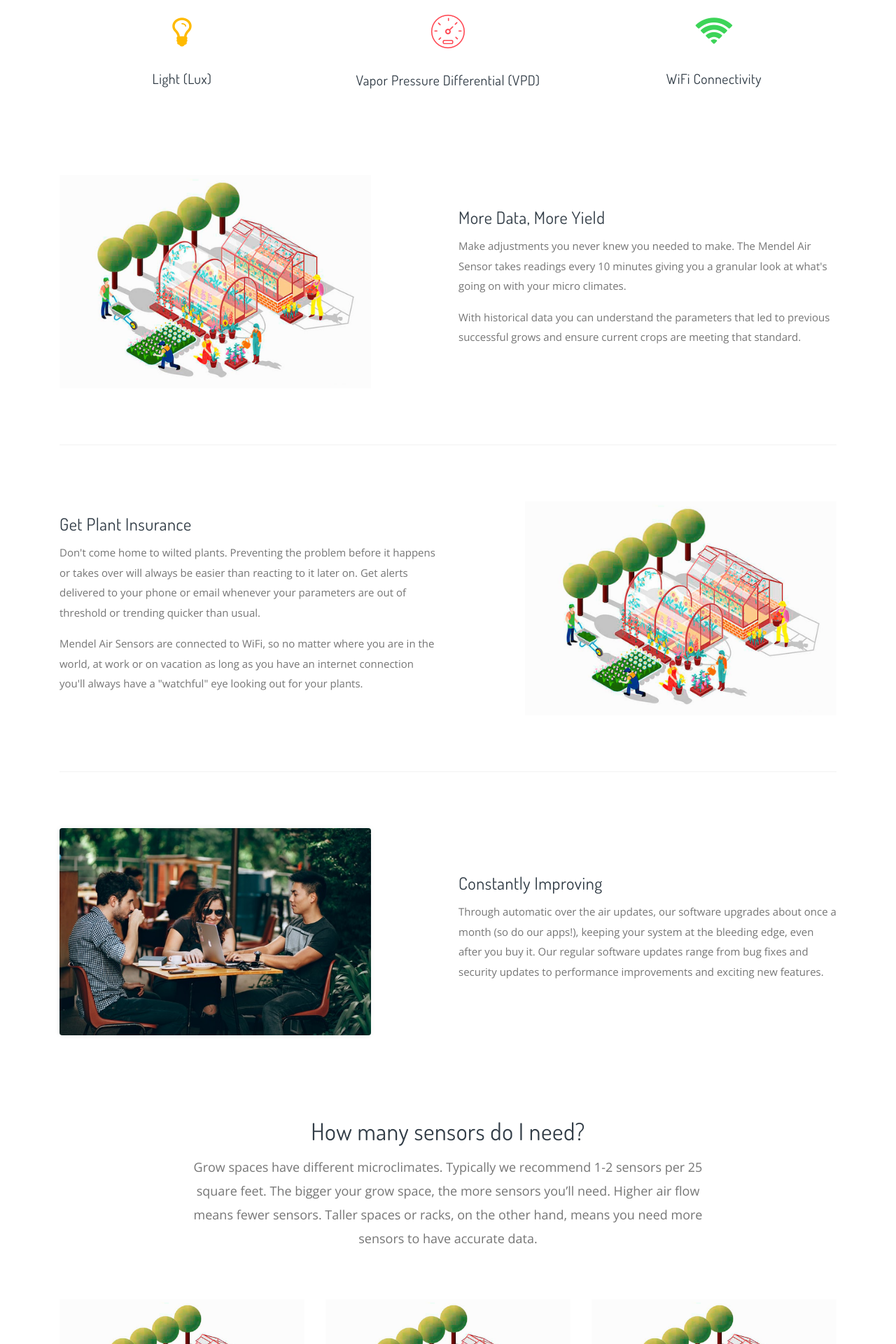
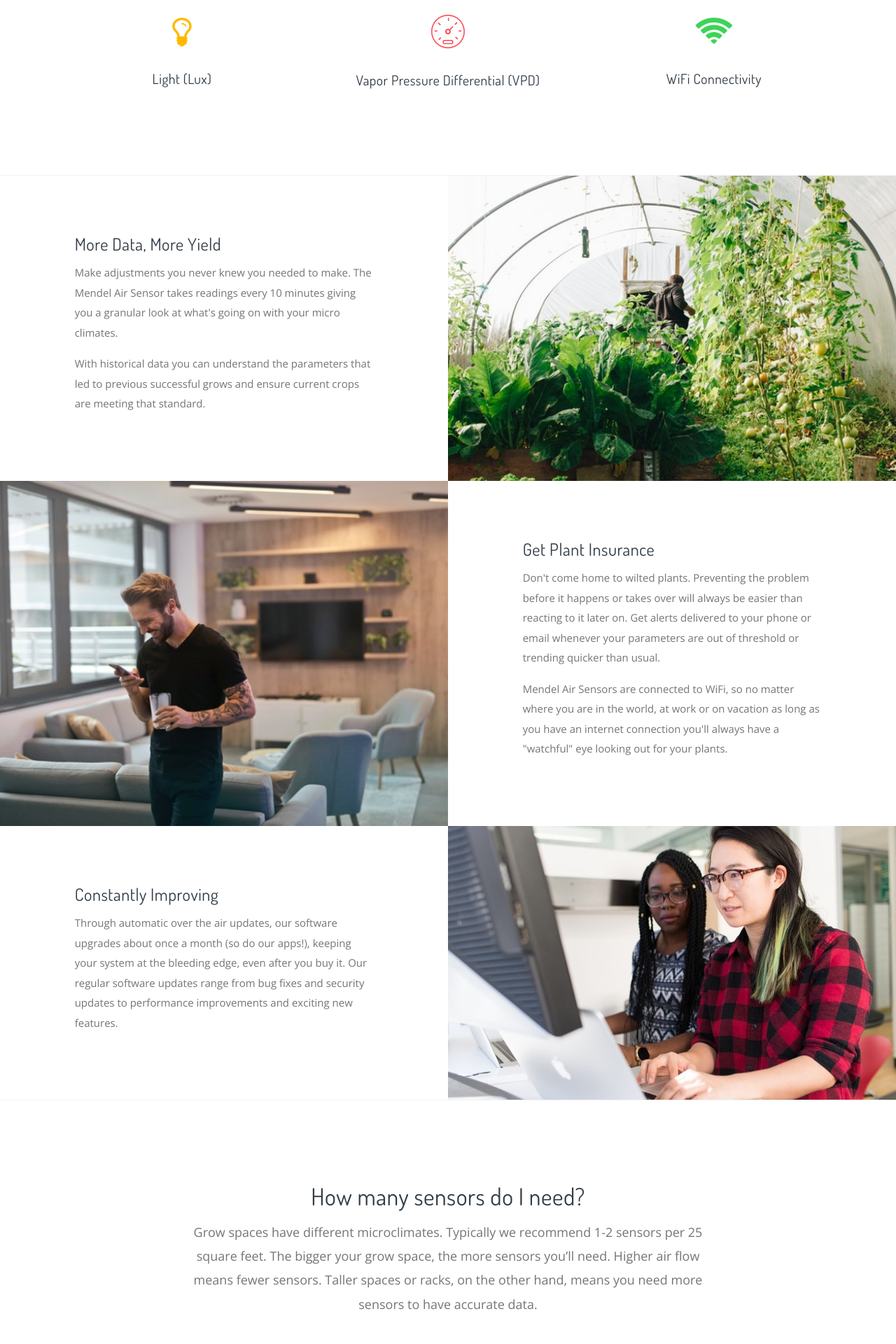
Before and after one commit to mendelsensors/marketing_page, a Jekyll site: the page built from airsensor/index.html, in a window 1280 px wide. Shown: the part 1256-3176 px from the top of the page at 70% size. Built offline with Jekyll 4.4.1, drawn with Linux system fonts in a browser that asks for light colours.

Commit message:
added new style and images to airsensor page

```diff
--- a/airsensor/index.html
+++ b/airsensor/index.html
@@ -71,47 +71,40 @@ layout: default
 <!-- /.parameters -->
 
 <!-- features -->
-<div class="container">
-  <div class="row gap-y align-items-center">
-    <div class="col-md-6 ml-auto">
+<section class="section bt-1 bb-1 p-0">
+  <div class="container-fluid px-0">
+
+    <div class="row no-gutters">
+      <div class="col-md-6 bg-img mh-300 order-md-2" style="background-image: url(../assets/img/airsensor/person_in_greenhouse.jpg);"></div>
+
+      <div class="col-10 col-md-4 mx-auto py-8 text-center text-md-left">
         <h4>More Data, More Yield</h4>
         <p>Make adjustments you never knew you needed to make. The Mendel Air Sensor takes readings every 10 minutes giving you a granular look at what's going on with your micro climates.</p>
         <p>With historical data you can understand the parameters that led to previous successful grows and ensure current crops are meeting that standard.</p>
       </div>
-
-    <div class="col-md-5 order-md-first">
-      <img src="../assets/img/airsensor/growhouse.png" alt="...">
-    </div>
     </div>
 
-  <hr class="my-8">
+    <div class="row no-gutters">
+      <div class="col-md-6 bg-img mh-300" style="background-image: url(../assets/img/airsensor/tatted_man_looking_at_phone.jpg);"></div>
 
-  <div class="row gap-y align-items-center">
-    <div class="col-md-6 mr-auto">
+      <div class="col-10 col-md-4 mx-auto py-8 text-center text-md-left">
         <h4>Get Plant Insurance</h4>
         <p>Don't come home to wilted plants. Preventing the problem before it happens or takes over will always be easier than reacting to it later on. Get alerts delivered to your phone or email whenever your parameters are out of threshold or trending quicker than usual.</p>
         <p>Mendel Air Sensors are connected to WiFi, so no matter where you are in the world, at work or on vacation as long as you have an internet connection you'll always have a "watchful" eye looking out for your plants.</p>
       </div>
+    </div>
 
-    <div class="col-md-5">
-      <img src="../assets/img/airsensor/growhouse.png" alt="...">
+    <div class="row no-gutters">
+      <div class="col-md-6 bg-img mh-300 order-md-2" style="background-image: url(../assets/img/airsensor/two_women_looking_at_monitor.jpg);"></div>
+
+      <div class="col-10 col-md-4 mx-auto py-8 text-center text-md-left">
+        <h4>Constantly Improving</h4>
+        <p>Through automatic over the air updates, our software upgrades about once a month (so do our apps!), keeping your system at the bleeding edge, even after you buy it. Our regular software updates range from bug fixes and security updates to performance improvements and exciting new features.</p>
       </div>
     </div>
 
-  <hr class="my-8">
-
-  <div class="row gap-y align-items-center">
-    <div class="col-md-6 ml-auto">
-      <h4>Constantly Improving</h4>
-      <p>Through automatic over the air updates, our software upgrades about once a month (so do our apps!), keeping your system at the bleeding edge, even after you buy it. Our regular software updates range from bug fixes and security updates to performance improvements and exciting new features.</p>
   </div>
-
-    <div class="col-md-5 order-md-first">
-      <img class="rounded shadow-2" src="../assets/img/airsensor/people_at_coffee_shop_with_laptop.jpg" alt="...">
-    </div>
-  </div>
-</div>
-
+</section>
 <!-- /.features -->
 
 <!-- How many do i need? -->
```
Also changed, not shown: assets/img/airsensor/people_at_coffee_shop_with_laptop.jpg (deleted), assets/img/airsensor/person_in_greenhouse.jpg (added), assets/img/airsensor/tatted_man_looking_at_phone.jpg (added), assets/img/airsensor/two_women_looking_at_monitor.jpg (added). Lines whose indentation alone changed are shown as unchanged.
